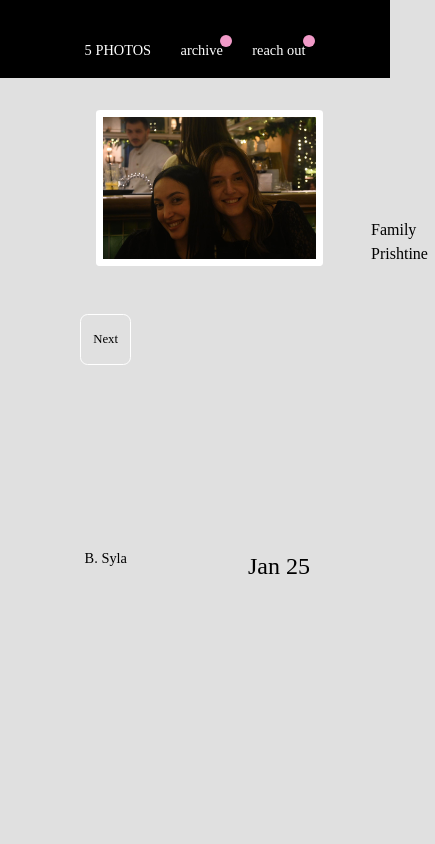
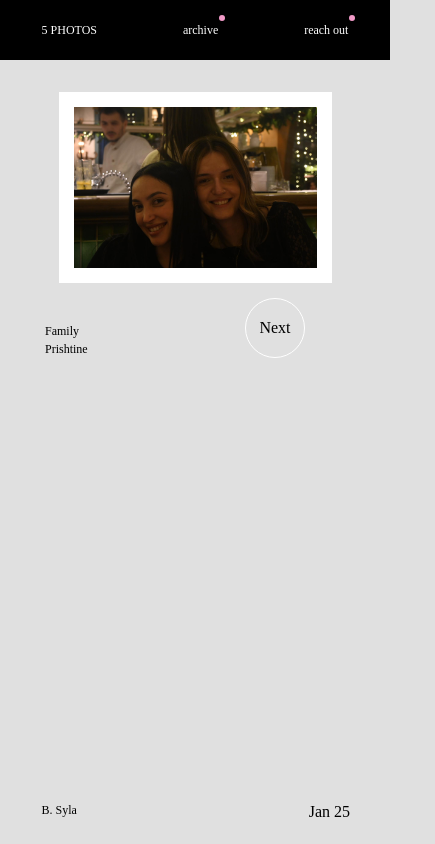
Before and after one commit to antjoh1/5photos, a SvelteKit app: page / in a window 390 px wide. Shown: the whole page, 435 px wide, since content can reach past the window. Built offline with nearby package versions, Linux system fonts and the light colour scheme.

Commit message:
sizing media pain

```diff
--- a/src/app.css
+++ b/src/app.css
@@ -24,24 +24,27 @@ body {
 h1, h2{
     font-weight: 200;
     font-size: 1em;
+    transition: 250ms;
 }
 
 h3 {
     font-weight: 200;
     font-size: 1.5em;
+    transition: 250ms;
 }
 
 h4 {
     font-weight: 100;
     font-size: 1em;
+    transition: 250ms;
 }
 
 .circle{
     position: absolute;
     top: -5px;
     right: -5px;
-    width: 12px;
-    height: 12px;
+    width: 10px;
+    height: 10px;
     background-color: #F19AC8;
     border-radius: 50%;
     transition: all 250ms ease-in-out;
@@ -51,10 +54,11 @@ h4 {
     position: relative;
     display: inline-block;
     color: white;
-    padding-right: 2%;
-    padding-left: 2%;
+    font-weight: 100;
+    padding: 0.25% 1% 0.25% 1%;
     border-radius: 5%;
-    transition: color 250ms ease-in-out;
+    transition:  250ms;
+    font-size: 26px;
 }
 
 .textContainer:hover .circle {
@@ -66,8 +70,6 @@ h4 {
     background-color: #F19AC8;
     z-index: -1;
 }
-
-
 
 .blurBgDiv {
     height: 100vh;
@@ -84,30 +86,35 @@ h4 {
 .firstLoadMessage {
     display: flex;
     flex-direction: column;
+    row-gap: 20px;
+    width: 60vw;
+    height: 40vh;
+    max-width: 600px;
+    max-height: 800px;
+    margin: auto;
+    position: fixed;
+    inset: 0;
     justify-content: space-between;
-    max-height: 40vh;
-    width: 80vw;
-    position: fixed;
-    inset: 0px;
-    /* max-width: 100vw; */
-    /* max-height: 100dvh; */
-    margin: auto;
     background-color: rgb(211, 211, 211);
     border-radius: 10px;
-    z-index: 3;
-    padding: 3rem;
-    /* font-family: 'Lexend exa'; */
-    /* font-size: 0.5em; */
+    z-index: 30;
+    padding: 40px 40px 40px 40px;
     font-weight: 200;
 }
 
 
 @media (max-width: 800px){
-    /* html { font-size: 10px; }  */
-    h1 {font-size: 1em;}
-    h2 {font-size: 1em;}
-    h3 {font-size: 1em;}
-    h4 {font-size: 1em;}
-    .textContainer { font-size: 0.6em;}
-    .firstLoadMessage { width: 80vw; max-height: 50vh; }
+    header {padding: 10px 10px 10px 10px;}
+    h1 {font-size: 12px;}
+    h2 {font-size: 12px;}
+    h3 {font-size: 12px;}
+    h4 {font-size: 12px;}
+    img { max-width: 95vw; max-height: 60vh;}
+    .nextPhotoButtonDiv {height: 20px; width: 20px;}
+    .nextPhotoButtonDiv button {font-size: 100px;}
+    .mainContentBox { justify-content: center;}
+    .textContainer { font-size: 12px; padding-right: 0.5%; padding-left: 0.5%;}
+    .firstLoadMessage {width: 70vw; max-height: 300px; row-gap: 10px; }
+    .disclaimerText { font-size: 9px;}
+    .circle {height: 6px; width: 6px;}
 }
--- a/src/lib/photoPreview.svelte
+++ b/src/lib/photoPreview.svelte
@@ -37,7 +37,7 @@
             activePhoto = photosDict[index]
             activePhotoText = descs[index]
             animate = false; // Start fade in
-        }, animDuration);// This should match `out:fade` duration
+        }, animDuration); // This should match `out:fade` duration
 
     }
 
@@ -45,22 +45,24 @@
 
 <div class='mainContentBox'  >
     {#if !animate}
-    <div class="block" out:fly={{x: -500, duration: animDuration, easing:quartOut}} in:fly={{x:-500, duration:animDuration, easing:quartIn}}>
-    <!-- <div class="block" out:slide={{axis: 'x', }} in:slide={{axis: 'x'}}> -->
+        <div class="block" out:fly={{x: -500, duration: animDuration, easing:quartOut}} in:fly={{x:-500, duration:animDuration, easing:quartIn}}>
+                    <img src={activePhoto.img} alt='mainPhoto'/>
+        </div>
+    {/if}
 
-            <div class='mainImg'>
-                <img src={activePhoto.img} class='singleImage active' alt='mainPhoto' />
-
-                <div class='photoDesc' in:fade={{duration: 500, delay: animDuration*1.5}}>
+    <div class='picExtra'>
+        <div class='photoDesc'>
+            {#if !animate}
+                <div in:fade={{duration: 500, delay: animDuration*1.5}} >
                     <h3> {activePhotoText.text} </h3>
                     <h4> {activePhotoText.location} </h4>
                 </div>
-            </div>
+            {/if}
         </div>
-    {/if}
 
-    <div class='nextPhotoButtonDiv'>
-        <button class='nextPhoto' onclick={switchPhoto}> Next  </button>
+        <div class='nextPhotoButtonDiv'>
+            <button  onclick={switchPhoto}> Next  </button>
+        </div>
     </div>
 </div>
 
@@ -68,63 +70,59 @@
 <style>
     .block {
         display: block;
+        transition: 350ms;
     }
 
     .mainContentBox {
-        padding-left: 5em;
-        width: 80vw;
+        padding-left: 40px;
+        padding-right: 40px;
         display: flex;
         flex-direction: row;
-        justify-content: space-between;
-        align-items: center;
+        row-gap: 15px;
+        column-gap: 20px;
         flex-wrap: wrap;
+
     }
 
-    .mainImg {
+    .picExtra {
+        width: inherit;
+        padding-right: 40px;
         display: flex;
-        column-gap: 2em;
-        flex-direction: row;
-        align-items: flex-end;
+        justify-content: space-between;
+    }
+
+    img {
+        max-width: 70vw;
+        max-height: 70vh;
+        object-fit: fill;
+        padding: 15px;
+        background-color: white;
     }
 
     .photoDesc {
-        padding-bottom: 3em;
+        width: 200px;
         align-self: flex-end;
     }
 
-    .singleImage {
-        max-width: 60vw;
-        min-height: 40vw;
-        max-height: 40vw;
-        margin: 0em 1em 3em 1em;
-        padding: 2% 2%;
-        background-color: white;
-        border-radius: 2%;
-        z-index: 1;
+    .nextPhotoButtonDiv {
+        align-self: center;
+        height: 60px;
+        width: 60px;
+        border-radius: 15%;
+        border: 1px solid white;
+        transition: transform 0.3s ease-in-out;
+        border-radius: 50%;
+        text-align: center;
+        align-content: center;
     }
 
-    .active {
-        scale: 100%;
+    .nextPhotoButtonDiv button {
+        font-size: 16px;
     }
 
-    .nextPhoto {
-        height: 4em;
-        width: 4em;
-        border-radius: 15%;
-        border: 1px solid white;
-        transition: 0.25s;
-        font-size: 0.8em;
-    }
-
-
-    button {
-        border-radius: 5%;
-        transition: transform 0.3s ease-in-out
-    }
-
-    button:hover {
+    .nextPhotoButtonDiv:hover {
         background-color: white;
-        transform: scale(1.5);
+        transform: scale(1.3);
     }
 
 </style>
--- a/src/routes/+layout.svelte
+++ b/src/routes/+layout.svelte
@@ -3,8 +3,6 @@
 	import { base } from '$app/paths';
 	import { slide, fade } from 'svelte/transition';
 	import { page } from '$app/state';
-	import { setContext } from 'svelte';
-	import { writable } from 'svelte/store';
 	import { userState } from './state.svelte';
 
 	let { data, children } = $props(); //
@@ -22,6 +20,8 @@
 
 </script>
 
+<div class='wholePageContainer'>
+	<div>
 		<header>
 			<div class='textContainer'> 5 PHOTOS </div>
 			<div class='textContainer interactive'>
@@ -48,31 +48,41 @@
 			<div class='blurBgDiv' in:fade={{duration: userState.introDuration/4}} out:fade={{duration: userState.introDuration/4}}></div>
 			<div class='firstLoadMessage'> <button onclick={() => userState.archiveToggle=false}> Choose a thing </button></div>
 		{/if}
+	</div>
 
 	<footer>
 		<div class='textContainer bottom '> B. Syla </div>
 		<div> {selectedDate}</div>
 	</footer>
 
+</div>
+
 <style>
+
+	.wholePageContainer {
+		height: 100vh;
+		width: 100vw;
+		display: flex;
+		flex-direction: column;
+		row-gap: 50px;
+		justify-content: space-between;
+	}
 	header {
 		display: flex;
 		justify-content: space-between;
 		align-content:last baseline;
-		padding: 2.5rem 5rem 1rem 5rem;
+		padding: 20px 40px 20px 40px;
 		background-color: var(--header-color);
 		color: var(--text-color-header);
-		font-weight: 100;
-		font-size: 1.5em;
 	}
 
 	footer {
 		display: flex;
 		justify-content: space-between;
-		padding: 1rem 5rem 3rem 5rem;
+		padding: 20px 40px 20px 40px;
 		background-color: var(--background-color-3);
 		font-weight: 100;
-		font-size: 1.5em;
+		font-size: 1em;
 	}
 
 	.bottom {
--- a/src/routes/+page.svelte
+++ b/src/routes/+page.svelte
@@ -5,13 +5,13 @@
 	import { fade, fly } from "svelte/transition";
     import { quartIn, quartOut } from "svelte/easing";
     import { getContext } from "svelte";
+    import { userState } from './state.svelte';
 
     let { data } = $props()
     let archiveToggle = getContext('archiveToggle')
 
     let blurBg = $state(false);
     let introMsgFlag = $state(false);
-    let introDuration = 800;
     let loadCount = $state(0) // attempt at making this appear only on first load
 
     onMount( () => {
@@ -26,10 +26,10 @@
 </script>
 
 {#if blurBg}
-    <div class='blurBgDiv' in:fade={{delay:introDuration/3, duration: introDuration}} out:fade={{delay: introDuration/3, duration: introDuration}}></div>
+    <div class='blurBgDiv' in:fade={{delay:userState.introDuration/3, duration: userState.introDuration}} out:fade={{delay: userState.introDuration/3, duration: userState.introDuration}}></div>
 {/if}
 {#if introMsgFlag}
-    <div class='firstLoadMessage' in:fly={{delay: introDuration*1.5, x:-1000, duration: 2000, easing:quartOut}} out:fly={{x:-800, duration: 500, easing:quartIn}}>
+    <div class='firstLoadMessage' in:fly={{delay: userState.introDuration*1.5, x:-1000, duration: userState.introDuration, easing:quartOut}} out:fly={{x:-800, duration: userState.introDuration, easing:quartIn}}>
 
         <div class='disclaimerMsg'>
             <h1 class='firstLoadTitle'>Hi!</h1>
@@ -40,10 +40,10 @@
                 please reach out. I'd be happy to send them to you.
             </h2>
     </div>
-        <p class='disclaimerText'> If you find yourself on a photo and you don't want it to be online - please reach out and I'll take it down. </p>
+        <p class='disclaimerText'> Disclaimer: If you find yourself on a photo and you don't want it to be online - please reach out and I'll take it down. </p>
 
         <div class='firstLoadButton'>
-            <button  onclick={()=>{blurBg=false; introMsgFlag=false}}>
+            <button class='firstLoadButton' onclick={()=>{blurBg=false; introMsgFlag=false}}>
                 Welcome!
              </button>
         </div>
@@ -58,9 +58,10 @@
     .blurBgDiv {
         height: 100vh;
         width: 100vw;
+
         backdrop-filter: blur(10px);
-        position: fixed;
-        inset: 0px;
+        /* position: fixed; */
+        inset: 0;
         max-width: 100vw;
         max-height: 100dvh;
         z-index: 2;
@@ -68,19 +69,18 @@
     }
 
     .disclaimerText {
-        font-size: 0.7em;
+        font-size: 10px;
         font-style: italic;
     }
 
     .disclaimerMsg {
         display: flex;
         flex-direction: column;
-        row-gap: 1rem;
+        row-gap: 15px;
     }
 
     .firstLoadButton {
         background-color: var(--pink-accent);
-        /* height: 2.5rem; */
         position: relative;
         align-self: center;
         font-family: 'Lexend exa';
```
Also changed, not shown: 2 other files (tests, documents, lock files or other folders). Lines whose indentation alone changed are shown as unchanged.
